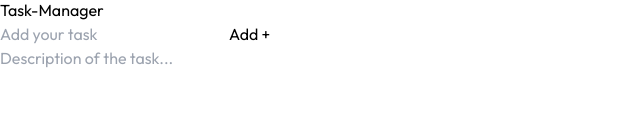
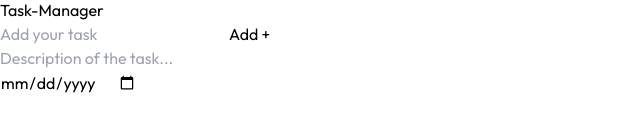
Before and after one commit to mhtkr/Task-Manager, a React (Vite) app: page / in a window 1280 px wide. Shown: the part 514-646 px from the top of the page, without its empty margins (0-640 px from the left). Built offline with nearby package versions, Linux system fonts and the light colour scheme.

Commit message:
Add due date option and improve layout

```diff
--- a/src/App.jsx
+++ b/src/App.jsx
@@ -1,9 +1,9 @@
-import React from 'react'
+import React, { useState } from 'react'
 import Todo from './Components/Todo'
 
 const App = () => {
   return (
-    <div className='bg-gray-200 grid py-4 min-h-screen'>
+    <div className='bg-gray-200'>
       <Todo/>
     </div>
   )
--- a/src/Components/Items.jsx
+++ b/src/Components/Items.jsx
@@ -3,7 +3,7 @@ import tick from '../assets/tick.png';
 import not_tick from '../assets/not_tick.png';
 import del from '../assets/delete.png';
 
-const Items = ({ text, desc, id, isDone, remove, toggle }) => {
+const Items = ({ text, desc, dueDate, id, isDone, remove, toggle }) => {
   const creationTime = useState(() => {
     const storedTimestamp = localStorage.getItem(`creationTime_${id}`);
     if (storedTimestamp) {
@@ -20,7 +20,7 @@ const Items = ({ text, desc, id, isDone, remove, toggle }) => {
   return (
     <div className='bg-blue-100 p-3 m-3 rounded-lg'>
       <div className='flex items-center my-3 gap-2'>
-        <div onClick={() => toggle(id)} className='flex items-center cursor-pointer'>
+        <div onClick={() => toggle(id)} className='flex flex-1 items-center cursor-pointer'>
           <img className='w-6' src={isDone ? tick : not_tick} alt="tick icon" />
           <p className={`ml-4 text-[17px] ${isDone ? 'line-through decoration-slate-500' : ''}`}>
             {text}
@@ -36,6 +36,9 @@ const Items = ({ text, desc, id, isDone, remove, toggle }) => {
       <div className='mt-2 bg-blue-300 rounded-full p-1 pl-3'>
         <p className="text-sm text-gray-600">Created on: {formattedCreationDate}</p>
       </div>
+      <div className='mt-2 bg-red-300 rounded-full p-1 pl-3'>
+        <p className="text-sm text-gray-600">Due date: {dueDate}</p>
+      </div>
     </div>
   );
 };
--- a/src/Components/Todo.jsx
+++ b/src/Components/Todo.jsx
@@ -6,10 +6,12 @@ const Todo = () => {
 
   const inputRef = useRef();
   const decRef = useRef();
+  const dueDate = useRef();
 
   const add = () => {
     const inputText = inputRef.current.value.trim();
     const inputDesc = decRef.current.value.trim();
+    const inputDueDate = dueDate.current.value;
 
     if (inputText === "" || inputDesc === ""){
       return null;
@@ -19,11 +21,13 @@ const Todo = () => {
       id: Date.now(),
       text: inputText,
       desc: inputDesc,
+      dueDate: inputDueDate,
       isDone: false,
     };
     seTodoList((prev)=>[...prev, newTodo]);
     inputRef.current.value = "";
     decRef.current.value = "";
+    dueDate.current.value= "";
   };
 
   const remove = (id) => {
@@ -70,9 +74,18 @@ const Todo = () => {
       />
     </div>
 
+    <div className='bg-gray-200 rounded-lg mt-2'>
+      <input
+      ref={dueDate}
+        className='bg-transparent border-0 outline-none w-full h-14 pl-6 pr-2 placeholder:text-slate-600 rounded-full'
+        type="date"
+        placeholder="Enter the due date..."
+      />
+    </div>
+
     <div>
     {todoList.map((item, index)=>{
-      return <Items key={index} text={item.text} desc={item.desc}id={item.id} isDone={item.isDone} remove={remove} toggle={toggle}/>
+      return <Items key={index} text={item.text} desc={item.desc} dueDate={item.dueDate} id={item.id} isDone={item.isDone} remove={remove} toggle={toggle}/>
     })}
     </div>
     </div>
```
Also changed, not shown: src/Components/Overdue.jsx (added, +25 -0 lines), src/assets/clock.png (added).
